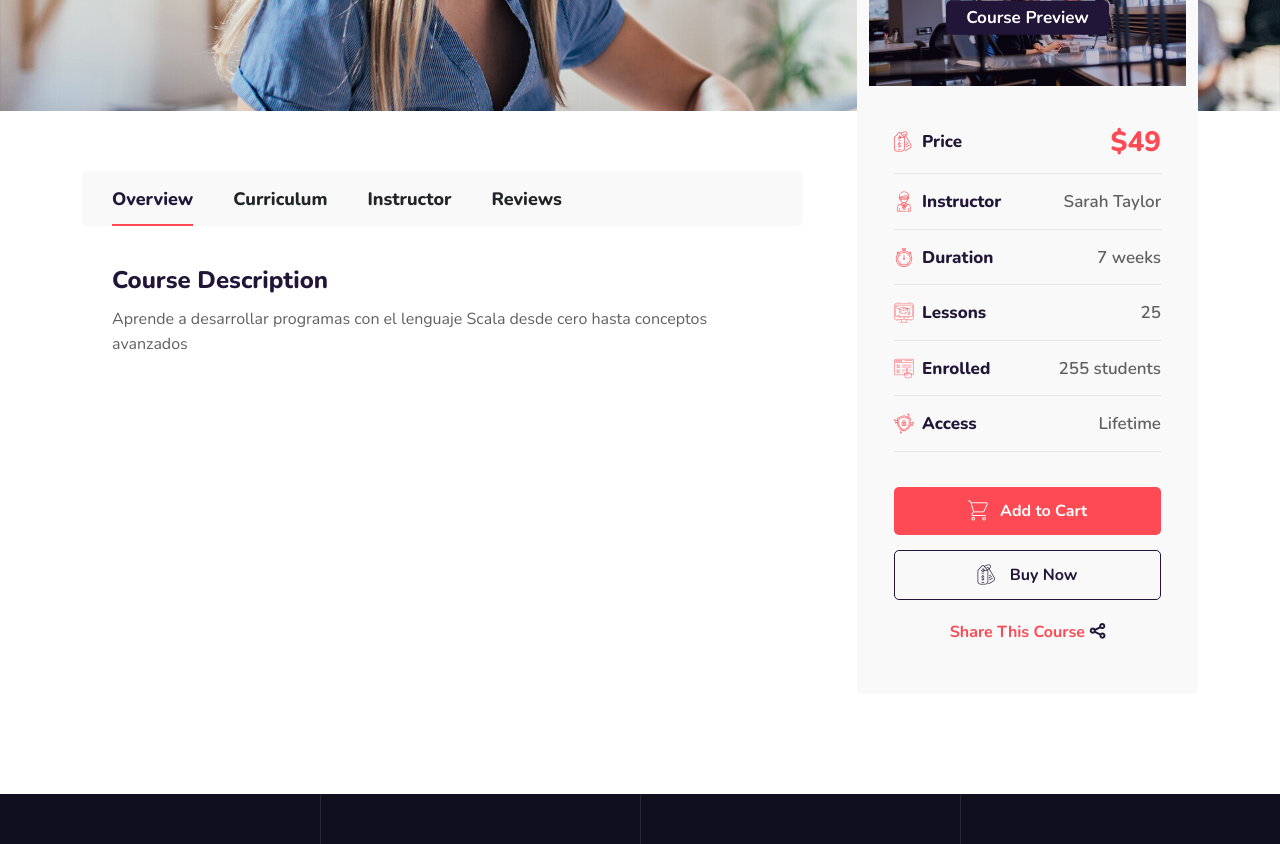
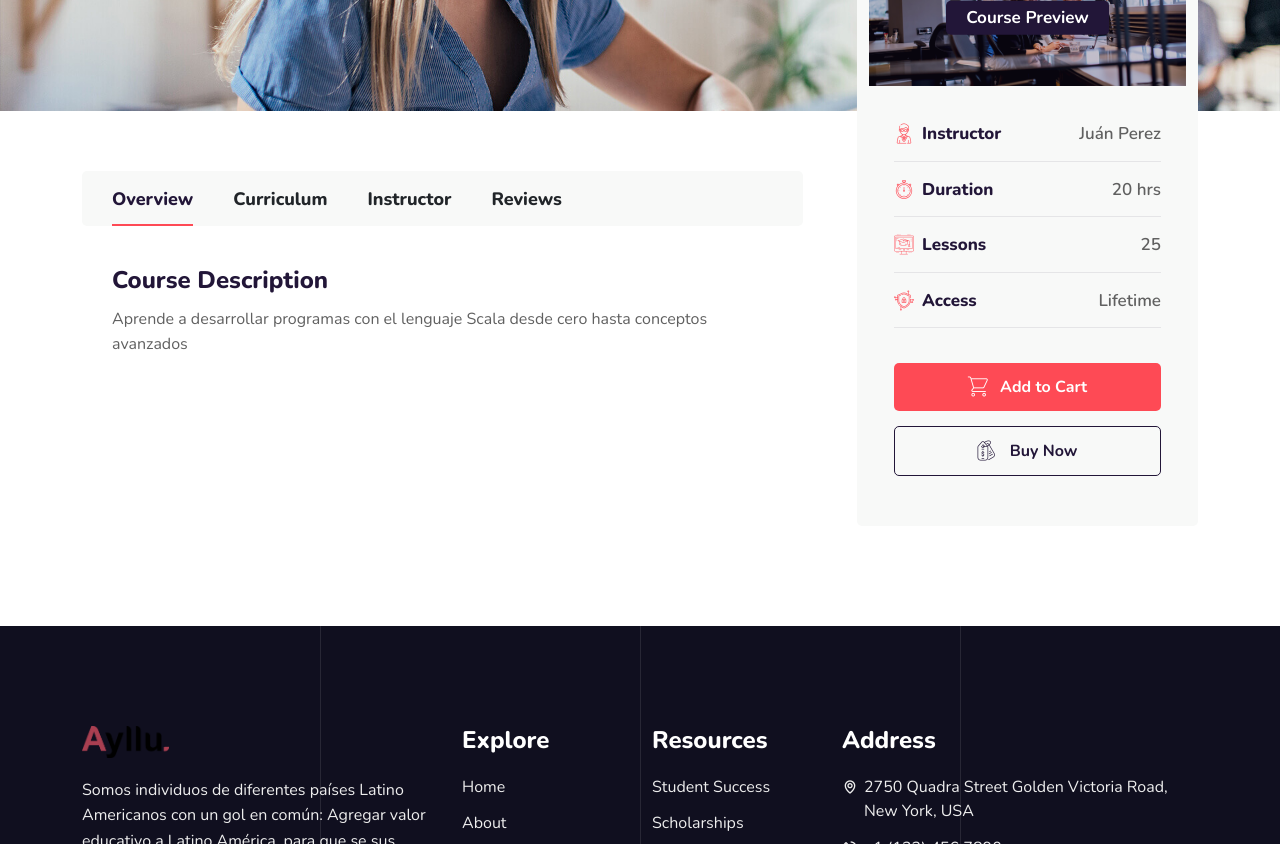
Before and after one commit to AylluAcademy-org/ayllu-frontend, a Next.js app: page /single-courses-1 in a window 1280 px wide. Shown: the part 600-1444 px from the top of the page. Built offline with nearby package versions, Linux system fonts and the light colour scheme; a web font is replaced by a local one.

Commit message:
:lipstick: Update Course Detail component

```diff
--- a/components/SingleCourses/CoursesDetailsSidebar.js
+++ b/components/SingleCourses/CoursesDetailsSidebar.js
@@ -39,22 +39,17 @@ const CoursesDetailsSidebar = () => {
                 </div>
 
                 <ul className="info">
-                    <li className="price">
-                        <div className="d-flex justify-content-between align-items-center">
-                            <span><i className="flaticon-tag"></i> Price</span>
-                            $49
-                        </div>
-                    </li>
+
                     <li>
                         <div className="d-flex justify-content-between align-items-center">
                             <span><i className="flaticon-teacher"></i> Instructor</span>
-                            Sarah Taylor
+                            Juán Perez
                         </div>
                     </li>
                     <li>
                         <div className="d-flex justify-content-between align-items-center">
                             <span><i className="flaticon-time"></i> Duration</span>
-                            7 weeks
+                            20 hrs
                         </div>
                     </li>
                     <li>
@@ -63,12 +58,7 @@ const CoursesDetailsSidebar = () => {
                             25
                         </div>
                     </li>
-                    <li>
-                        <div className="d-flex justify-content-between align-items-center">
-                            <span><i className="flaticon-web"></i> Enrolled</span>
-                            255 students
-                        </div>
-                    </li>
+
                     <li>
                         <div className="d-flex justify-content-between align-items-center">
                             <span><i className="flaticon-lock"></i> Access</span>
@@ -90,18 +80,7 @@ const CoursesDetailsSidebar = () => {
                     </Link>
                 </div>
 
-                <div className="courses-share">
-                    <div className="share-info">
-                        <span>Share This Course <i className="flaticon-share"></i></span>
 
-                        <ul className="social-link">
-                            <li><a href="#" className="d-block" target="_blank"><i className='bx bxl-facebook'></i></a></li>
-                            <li><a href="#" className="d-block" target="_blank"><i className='bx bxl-twitter'></i></a></li>
-                            <li><a href="#" className="d-block" target="_blank"><i className='bx bxl-instagram'></i></a></li>
-                            <li><a href="#" className="d-block" target="_blank"><i className='bx bxl-linkedin'></i></a></li>
-                        </ul>
-                    </div>
-                </div>
             </div>
         </React.Fragment>
     )
```
